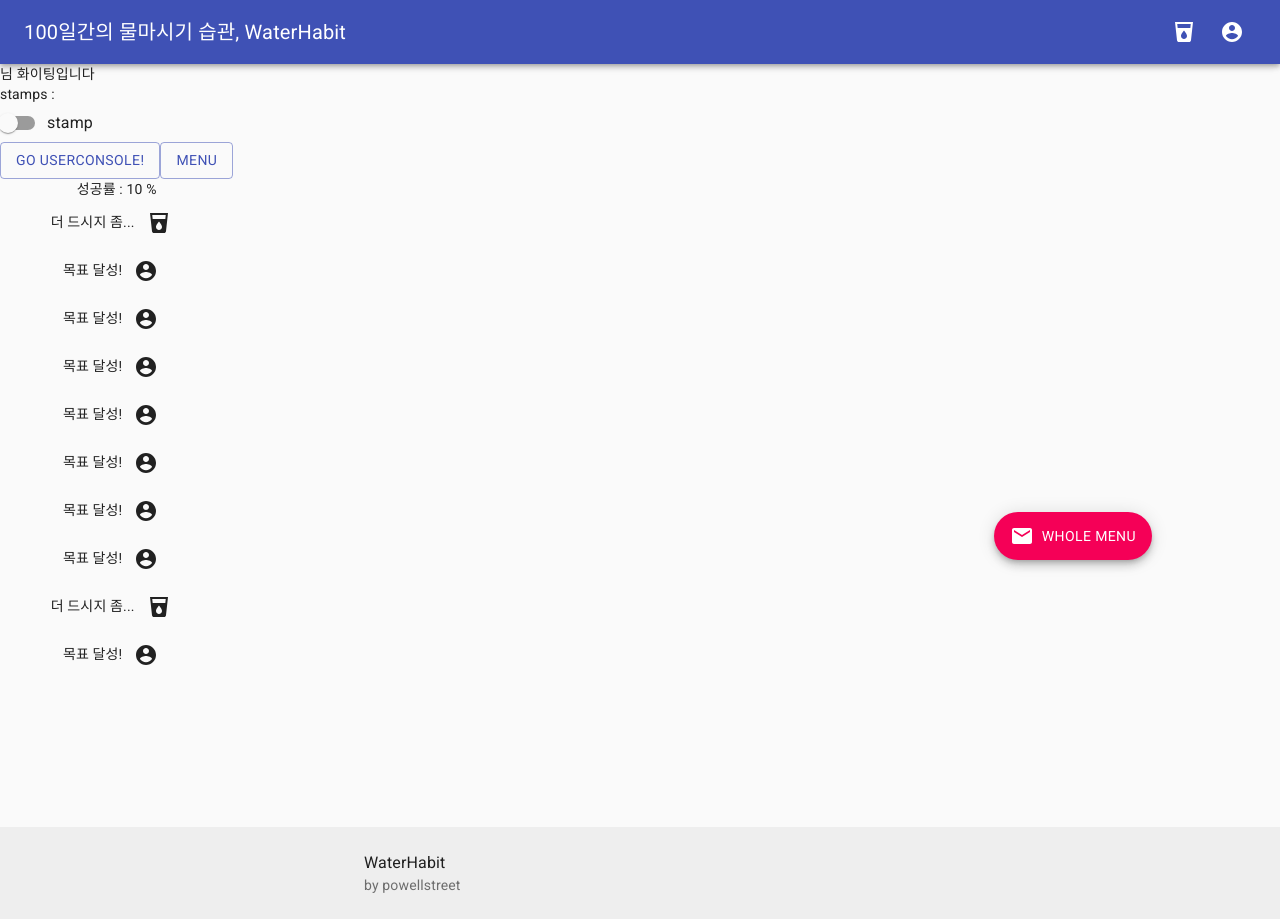
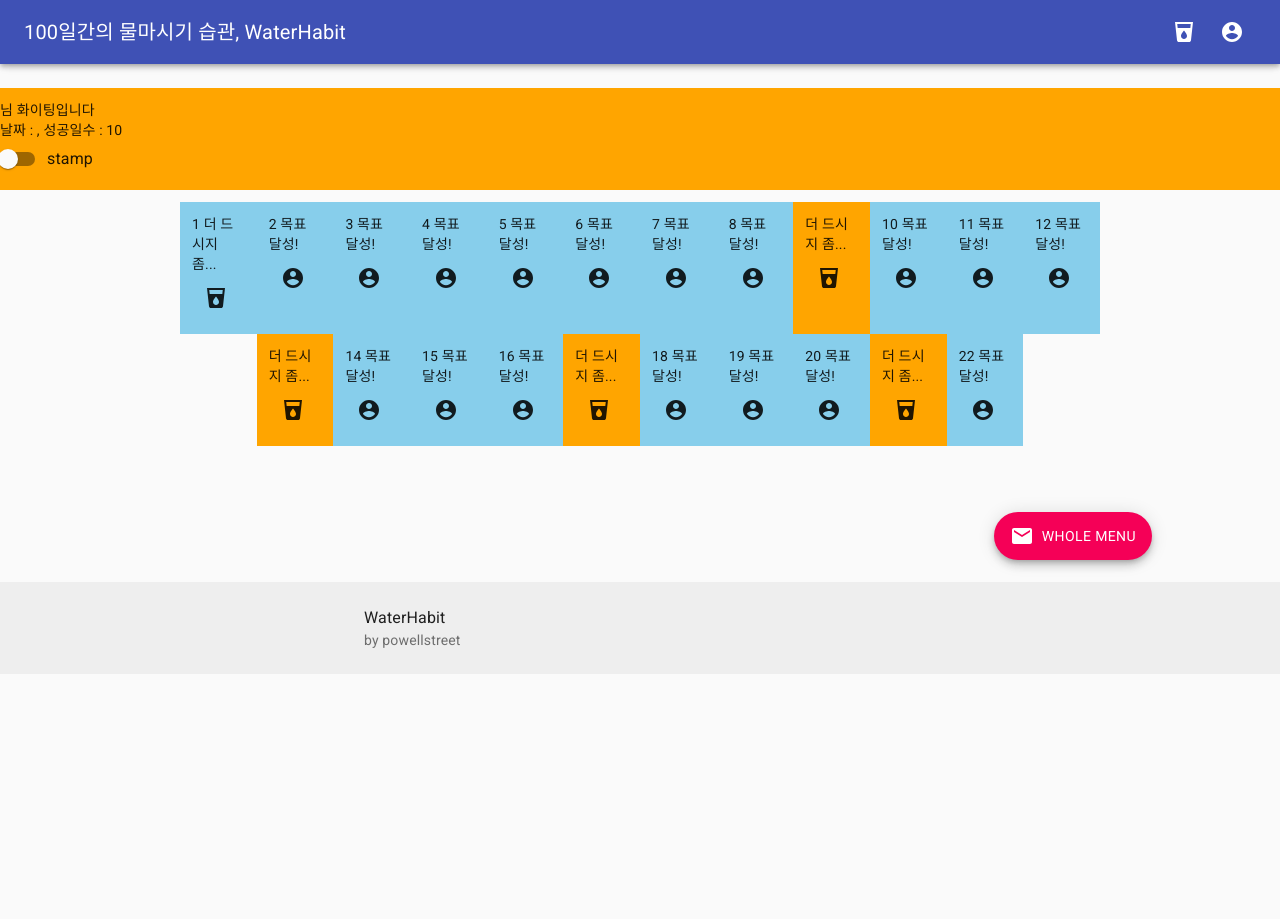
Before and after one commit to powellstreet/waterhabit_front, a React (Create React App) app in the folder wh_front/: page /userRecords in a window 1280 px wide. After the commit the page ends 800 px from the top, so only its background shows below. Built offline with nearby package versions, Linux system fonts and the light colour scheme.

Commit message:
:zap: userRecords 컴포넌트 수정
- Grid 도입 : 스탬프 하나하나 그리드에 맞추어 렌더링되도록 수정
- useEffect 시 stamp 세팅하는 로직 수정

```diff
--- a/wh_front/src/components/Stamp.js
+++ b/wh_front/src/components/Stamp.js
@@ -6,7 +6,13 @@ import { AccountCircle, LocalDrink } from "@material-ui/icons";
 
 const Stamp = ({ day, intake }) => {
 
-  if (intake > 2000) {
+  // const { goal } = useSelector((state) => ({
+  //   goal: state.goal
+  // }))
+  // 임시 목표치
+  const goal = 2000
+
+  if (intake > goal) {
     return (
       <div>
         {day} 목표 달성!
--- a/wh_front/src/components/StatusCard.js
+++ b/wh_front/src/components/StatusCard.js
@@ -10,6 +10,10 @@ import {
 const useStyles = makeStyles((theme) => ({
   media: {
     height: 50,
+  },
+  mainGrid: {
+    marginTop: theme.spacing(3),
+    // backgroundColor: 'grey'
   },
 }));
 
@@ -47,7 +51,6 @@ const StatusCard = ({ status }) => {
         className={classes.media}
       ></CardMedia>
       <CardContent>
-        Your hair was long when we first met
         <Typography>오늘의 목표 달성률 : {status} %</Typography>
         <Typography>{statusObj.comment}</Typography>
       </CardContent>
--- a/wh_front/src/components/UserRecords.js
+++ b/wh_front/src/components/UserRecords.js
@@ -8,6 +8,7 @@ import {
   FormGroup,
   FormControlLabel,
   Switch,
+  Grid,
 } from "@material-ui/core";
 import { makeStyles } from "@material-ui/core/styles";
 
@@ -28,7 +29,7 @@ const useStyles = makeStyles((theme) => ({
     alignItems: "center",
   },
   root: {
-    display: "flex",
+    // display: "flex",
   },
   menuButton: {
     marginRight: theme.spacing(2),
@@ -53,13 +54,23 @@ const useStyles = makeStyles((theme) => ({
   extendedIcon: {
     marginRight: theme.spacing(1),
   },
+  mainGrid: {
+    marginTop: theme.spacing(3),
+    // backgroundColor: 'grey'
+  },
+  stampGrid : {
+    marginTop: theme.spacing(3),
+    paddingLeft: '15%',
+    paddingRight: '15%'
+  }
 }));
 
 const UserRecords = ({ history }) => {
   // const [records, setRecords] = useState([]);
   // const [yesDays, setYesDays] = useState(0);
-  const records = [2000, 3000, 3000, 3000, 3000, 3000, 3000, 3000, 30, 5000];
+  const records = [2000, 3000, 3000, 3000, 3000, 3000, 3000, 3000, 30, 5000, 3000, 3000, 30, 5000, 3000, 3000, 30, 5000, 3000, 3000, 30, 5000];
   const yesDays = 10;
+  const goal = 2000
 
   const [stampType, setStampType] = useState("stamp");
   const classes = useStyles();
@@ -73,11 +84,12 @@ const UserRecords = ({ history }) => {
     setDrawerOpen(bln);
   };
 
-  const { userId, nickname, stamp, goal } = useSelector((state) => ({
+  const { userId, nickname, stamp, day } = useSelector((state) => ({
     userId: state.userId,
     nickname: state.nickname,
     stamp: state.stamp,
-    goal: state.goal,
+    // goal: state.goal,
+    day: state.day,
   }));
 
   const handleStampType = (e) => {
@@ -92,14 +104,13 @@ const UserRecords = ({ history }) => {
   //     })
   //     .then((res) => {
   //       let rc = [];
-  //       rc.length = 100;
-  //       rc.fill(0);
-  //       res.data.forEach((el) => {
-  //         rc[Number(el.day) - 1] = el.intake;
-  //       });
+  //       for (let i = 0; i < day; i++) {
+  //         res.data[i] ? (rc[i] = res.data[i].intake) : (rc[i] = 0);
+  //       }
   //       setRecords(rc);
-  //       setYesDays(res.data.length);
+  //       setYesDays(res.data.filter(el => el.intake >= goal).length);
   //       console.log(rc);
+  //       console.log('this is resdata : ', res.data);
   //     });
   // }, []);
 
@@ -107,52 +118,57 @@ const UserRecords = ({ history }) => {
     <div className={classes.root}>
       <CssBaseline />
       <MainBar history={history} />
-      <LeftDrawer toggleDrawer={toggleDrawer} drawerOpen={drawerOpen} history={history} />
+      <LeftDrawer
+        toggleDrawer={toggleDrawer}
+        drawerOpen={drawerOpen}
+        history={history}
+      />
 
       <div className={classes.paper}>
+        <Grid container spacing={3} className={classes.mainGrid}>
+          <Grid item xs={12} style={{ backgroundColor: "orange" }}>
             <div>
               <div>{nickname}님 화이팅입니다</div>
-          <div>stamps : {stamp}</div>
+              <div>날짜 : {day}, 성공일수 : {yesDays}</div>
               <FormGroup>
                 <FormControlLabel
-              control={
-                <Switch
-                  // checked={auth}
-                  onChange={handleStampType}
-                  // aria-label="login switch"
-                />
-              }
+                  control={<Switch onChange={handleStampType} />}
                   label={stampType ? "stamp" : "chart"}
                 />
               </FormGroup>
-          <Button
-            name="goUserConsole"
-            color="primary"
-            variant="outlined"
-            onClick={() => history.push("/userConsole")}
+            </div>
+          </Grid>
+        </Grid>
+        <Grid
+          container
+          spacing={3}
+          justify="center"
+          className={classes.stampGrid}
         >
-            Go UserConsole!
-          </Button>
-          <Button
-            name="drawerButton"
-            color="primary"
-            variant="outlined"
-            onClick={toggleDrawer(true)}
-          >
-            Menu
-          </Button>
-        </div>
-        <div>성공률 : {yesDays} % </div>
           {records.map((el, idx) => {
             return el >= goal ? (
+              <Grid
+                item
+                xs={1}
+                spacing={5}
+                style={{ backgroundColor: "skyblue" }}
+              >
                 <Stamp key={idx} day={idx + 1} intake={el} />
+              </Grid>
             ) : (
+              <Grid
+                item
+                xs={1}
+                spacing={5}
+                style={{ backgroundColor: "orange" }}
+              >
                 <Stamp key={idx} intake={el} />
+              </Grid>
             );
           })}
+        </Grid>
       </div>
       <FloatButton toggleDrawer={toggleDrawer} />
-
     </div>
   );
 };
```
Lines whose indentation alone changed are shown as unchanged.
